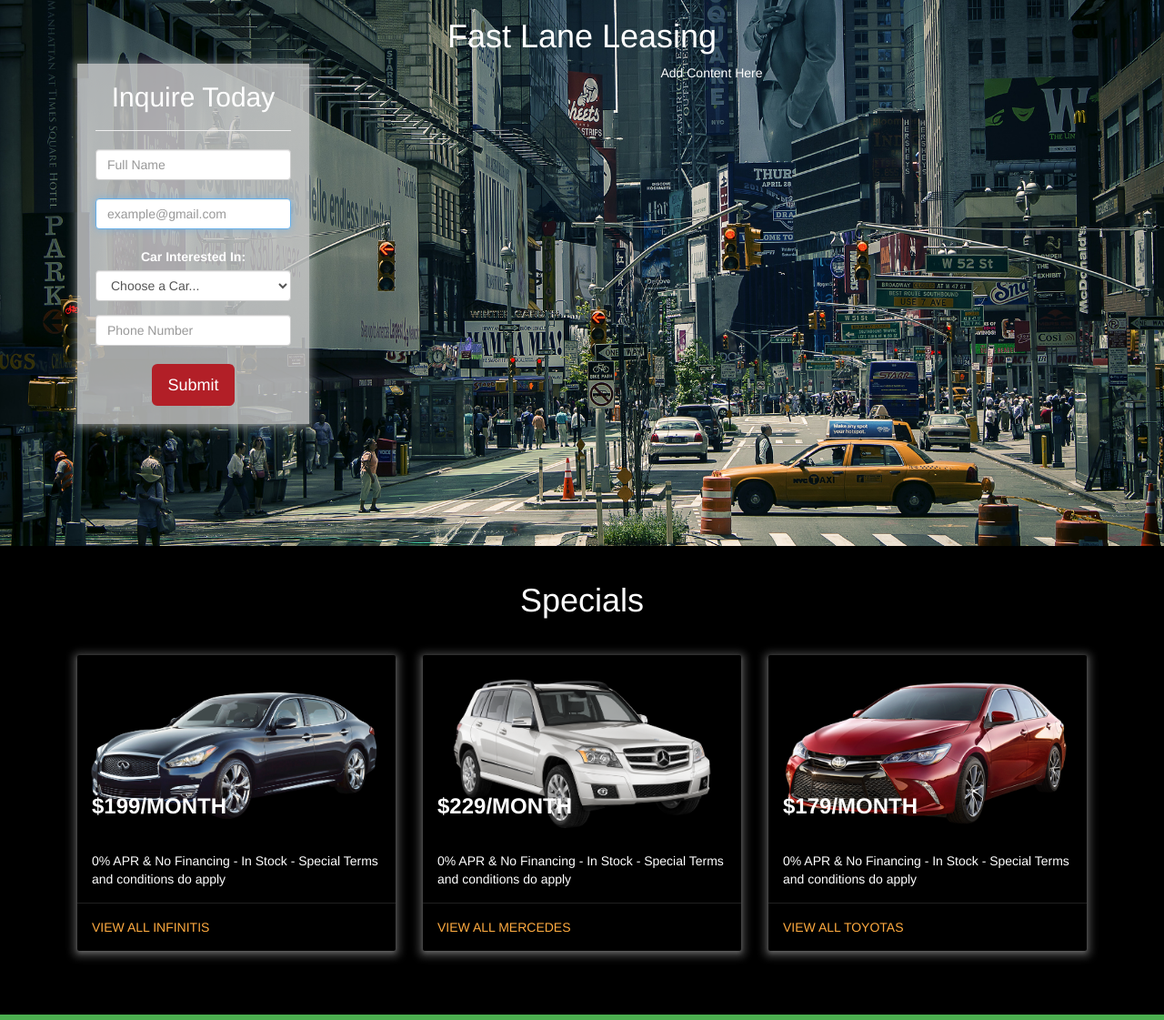
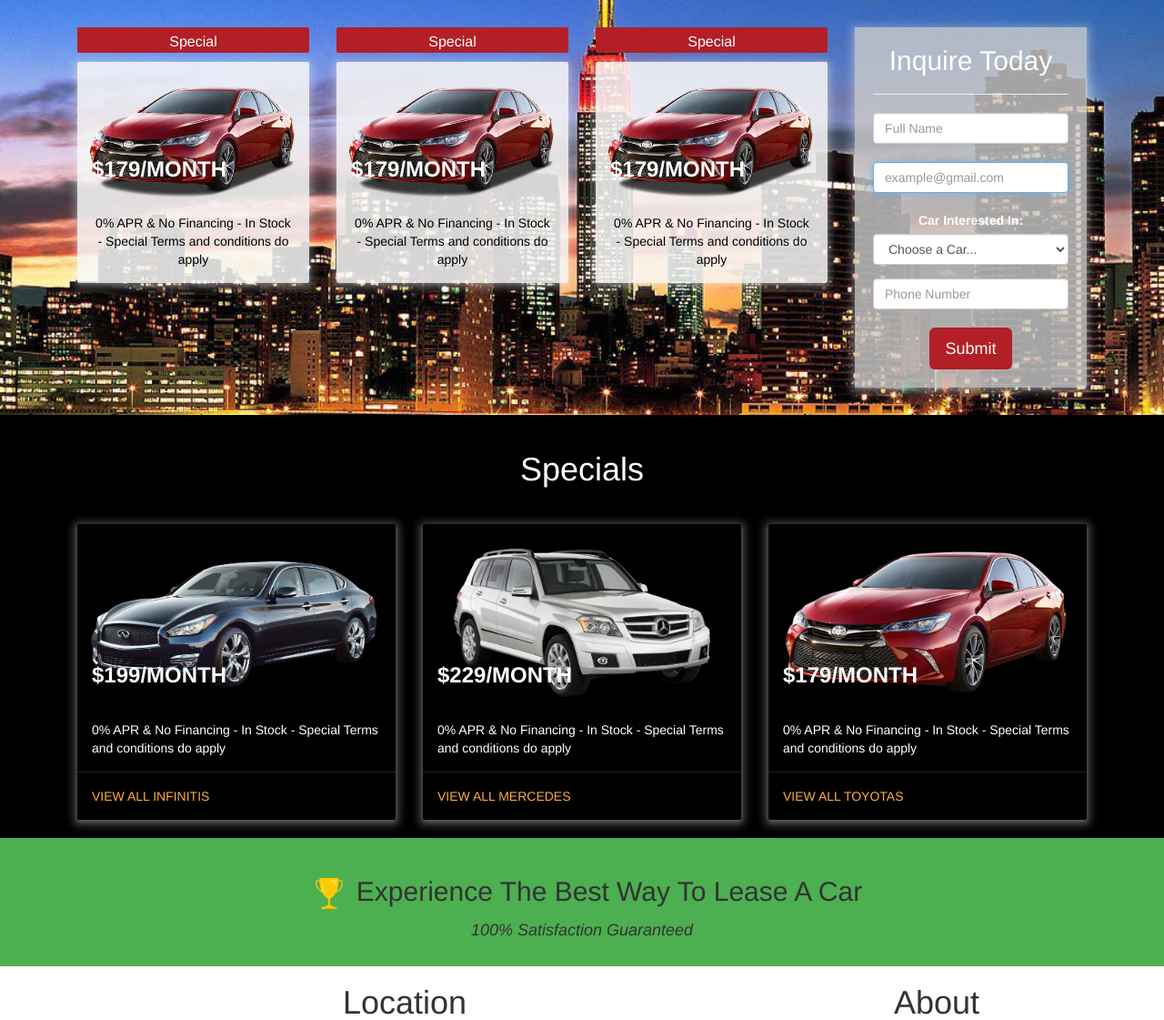
Before and after one commit to tg7/fll, a PHP site: page / in a window 1280 px wide. Shown: the part 92-1213 px from the top of the page at 91% size. Run offline with PHP 8.4, Linux system fonts and the light colour scheme.

Commit message:
updated layout

```diff
--- a/assets/css/styles.css
+++ b/assets/css/styles.css
@@ -19,6 +19,11 @@
   border-right: solid white 2px;
   /*background-color: grey;*/
   padding-bottom: 10px;
+
+}
+
+.links {
+
 
 }
 
@@ -66,10 +71,11 @@
 
 .mainArea {
 
-background: url("../images/nyc-bg.jpg") no-repeat center center fixed;
+background: url("../images/nyc_skyline.jpg") no-repeat center center fixed;
 
+padding: 30px;
 background-size: cover;
-height: 600px;
+width: 100%;
 
 -webkit-background-size: cover;
 -moz-background-size: cover;
@@ -79,6 +85,30 @@
 
 
 
+}
+
+.headerBlock {
+
+    width: 100
+    padding-bottom: 6px;
+    color: #fff;
+    background-color: #b21f27;
+    -moz-border-radius: 2px;
+    -webkit-border-radius: 2px;
+    border-radius: 2px;
+    text-align: center;
+    padding-top: 5px;
+    font-size: 16px;
+    margin-bottom: 5px;
+
+
+}
+
+.bottom {
+
+  padding: 10px;
+  background-color: white;
+  color: black;
 }
 
 .buttonOver {
@@ -138,11 +168,6 @@
   padding-bottom: 20px;
 }
 
-.bottomArea {
-
-  margin-bottom: 50px;
-}
-
 #footer {
 
   background-color: black;
@@ -183,7 +208,7 @@
 
   .mainArea {
 
-              background: url("../images/nyc-bg.jpg") no-repeat center center fixed;
+              background: url("../images/nyc_skyline.jpg.jpg") no-repeat center center fixed;
 
               -webkit-background-size: cover;
               -moz-background-size: cover;
@@ -200,7 +225,7 @@
 
             .mainArea {
 
-              background: url("../images/nyc-bg.jpg") no-repeat center center fixed;
+              background: url("../images/nyc_skyline.jpg") no-repeat center center fixed;
 
               -webkit-background-size: cover;
               -moz-background-size: cover;
@@ -240,6 +265,10 @@
             margin: 0 auto;
             width: 75%;
           }
+            .bottom {
+
+              text-align: center;
+            }
         }
 
 /*@media screen and (max-width: 400px) {
@@ -258,6 +287,13 @@
   box-shadow: 0 2px 5px 0 rgba(250, 250, 250, 0.26), 0 2px 8px 5px rgba(250, 250, 250, 0.22);
   padding-top: 20px;
 }
+
+.cardSpecial {
+
+  background: rgba(250, 250, 250, 0.85);
+  color: black;
+}
+
 
 .card {
   margin-top: 10px;
@@ -306,6 +342,8 @@
   border-top: 1px solid rgba(160, 160, 160, 0.2);
   padding: 16px;
 }
+
+
 .card .card-action a {
   color: #ffab40;
   margin-right: 16px;
@@ -313,6 +351,12 @@
   text-transform: uppercase;
 }
 
+.card-action-special a {
+
+  padding: 16px;
+  color: black;
+}
+
 h6 {
   font-size: 12px;
   padding: 0px;
--- a/index.html
+++ b/index.html
@@ -22,8 +22,8 @@
     <!-- <link rel="stylesheet" href="https://maxcdn.bootstrapcdn.com/bootstrap/4.0.0-alpha.5/css/bootstrap.min.css" integrity="sha384-AysaV+vQoT3kOAXZkl02PThvDr8HYKPZhNT5h/CXfBThSRXQ6jW5DO2ekP5ViFdi" crossorigin="anonymous"> -->
 
     <!--Slider-->
-     <!-- <link rel="stylesheet" href="assets/js/ideal-image-slider.css">
-    <link rel="stylesheet" href="assets/js/themes/default/default.css"> -->
+     <link rel="stylesheet" href="assets/js/ideal-image-slider.css">
+    <link rel="stylesheet" href="assets/js/themes/default/default.css">
     <!--End Of Slider-->
 
 </head>
@@ -66,11 +66,48 @@
     <!-- <div class="container"> -->
     <div class="row">
       <div class="col-md-12 mainArea text-center">
-        <h1>Fast Lane Leasing</h1>
           <div class="container">
             <div class="col-md-3 text-center">
+              <div class="headerBlock">Special</div>
+                <div class="card cardSpecial bottomArea">
+                  <div class="card-image">
+                    <img class="img-responsive" src="assets/images/toyota.png">
+                      <span class="card-title"><b>$179/month</b></span>
+                  </div>
+                  <div class="card-content">
+                    <p>0% APR & No Financing - In Stock - Special Terms and conditions do apply</p>
+                  </div>
+               </div>
+            </div>
 
-          <!--Inquire Area-->
+            <div class="col-md-3 text-center">
+              <div class="headerBlock">Special</div>
+                <div class="card cardSpecial bottomArea">
+                  <div class="card-image">
+                    <img class="img-responsive" src="assets/images/toyota.png">
+                      <span class="card-title"><b>$179/month</b></span>
+                  </div>
+                  <div class="card-content">
+                    <p>0% APR & No Financing - In Stock - Special Terms and conditions do apply</p>
+                  </div>
+               </div>
+            </div>
+
+            <div class="col-md-3 text-center">
+              <div class="headerBlock">Special</div>
+                <div class="card cardSpecial bottomArea">
+                  <div class="card-image">
+                    <img class="img-responsive" src="assets/images/toyota.png">
+                      <span class="card-title"><b>$179/month</b></span>
+                  </div>
+                  <div class="card-content">
+                    <p>0% APR & No Financing - In Stock - Special Terms and conditions do apply</p>
+                  </div>
+               </div>
+            </div>
+
+            <div class="col-md-3">
+                   <!--Inquire Area-->
     <div class="outerBorder">
       <div class="popup" data-popup="popup-1">
         <div class="popup-inner">
@@ -123,15 +160,10 @@
 
    <h5>Call Us Today<a href="tel:929-356-5263"><span class="glyphicon glyphicon-earphone" style="padding-left:10px; padding-right:10px;"></span>(929) 356-5263</a></h5> -->
 
-
+            </div>
+          </div>
+          </div>
         </div>
-
-        <div class="col-md-9">
-          <p>Add Content Here</p>
-        </div>
-      </div>
-      </div>
-    </div>
    <!--  </div> -->
 
     <div class="row" id="specials">
@@ -260,9 +292,21 @@
           </div>
 
           <div class="col-md-6 text-center bottomArea">
-             <h6><a href="#">Home</a> | <a href="#">Vehicles</a> | <a href="#">Specials</a> | <a href="#">Contact</a> | <a href="#">Gallery</a></h6>
-            <h6><i>Fast Lane Leasing 2016&copy;</i></h6>
+
+             <h5><span class="links"><a href="#">Home</a> | <a href="#">Vehicles</a> | <a href="#">Specials</a> | <a href="#">Contact</a> | <a href="#">Gallery</a></span>
+             <br>
+             <br>
+            <h6><span class="links"><a href="#">Site Map</a> | <a href="#">Privacy Policy</a></span></h6>
           </div>
+
+      </div>
+    </div>
+
+    <div class="row">
+      <div class="container">
+        <div class="bottom">
+          <span class="left-center"><h5>Website Created by Todd Germaine&copy;</h5></span>
+        </div>
       </div>
     </div>
 
```
Also changed, not shown: assets/images/nyc_skyline copy.jpg (added), assets/images/nyc_skyline.jpg (added).
